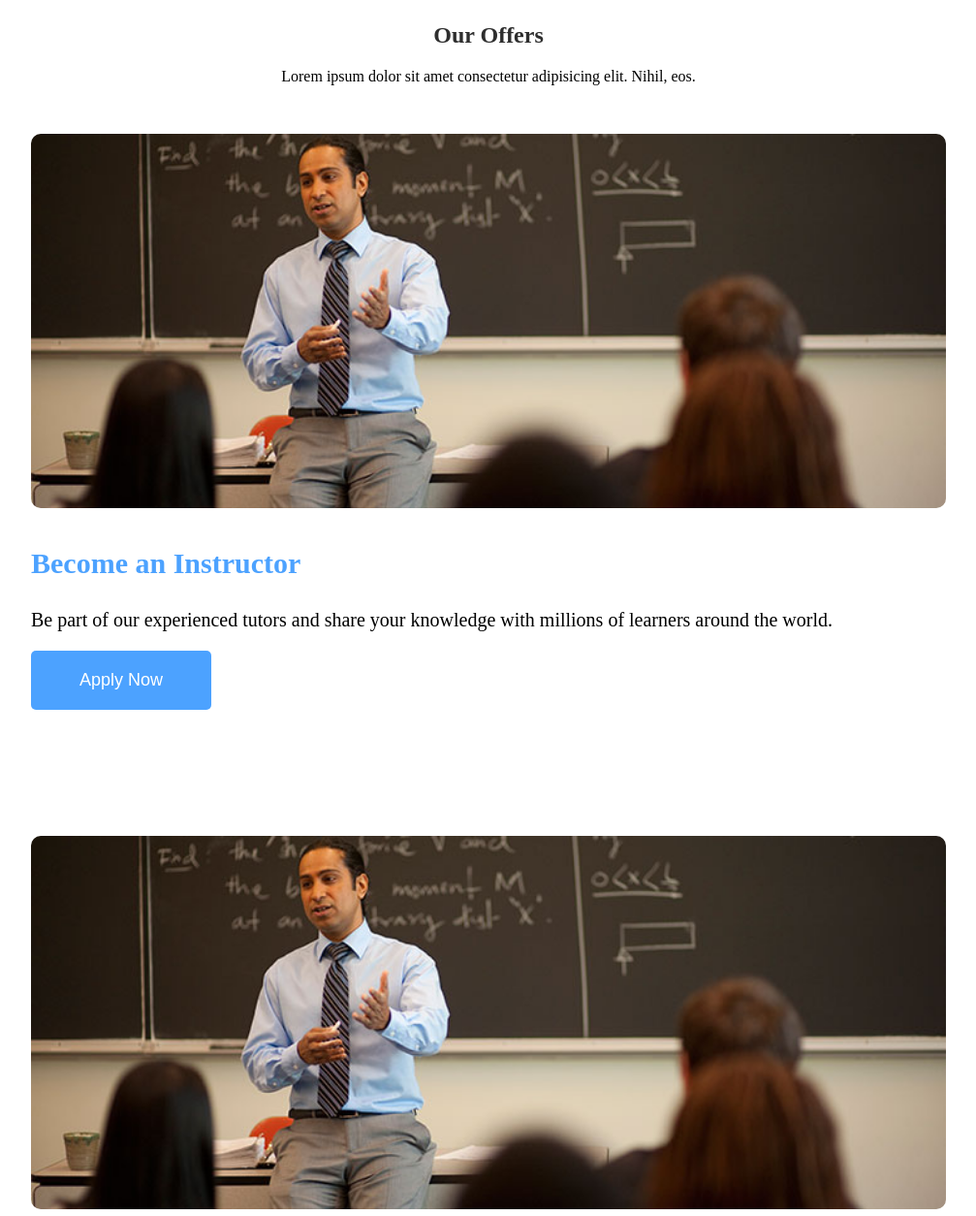
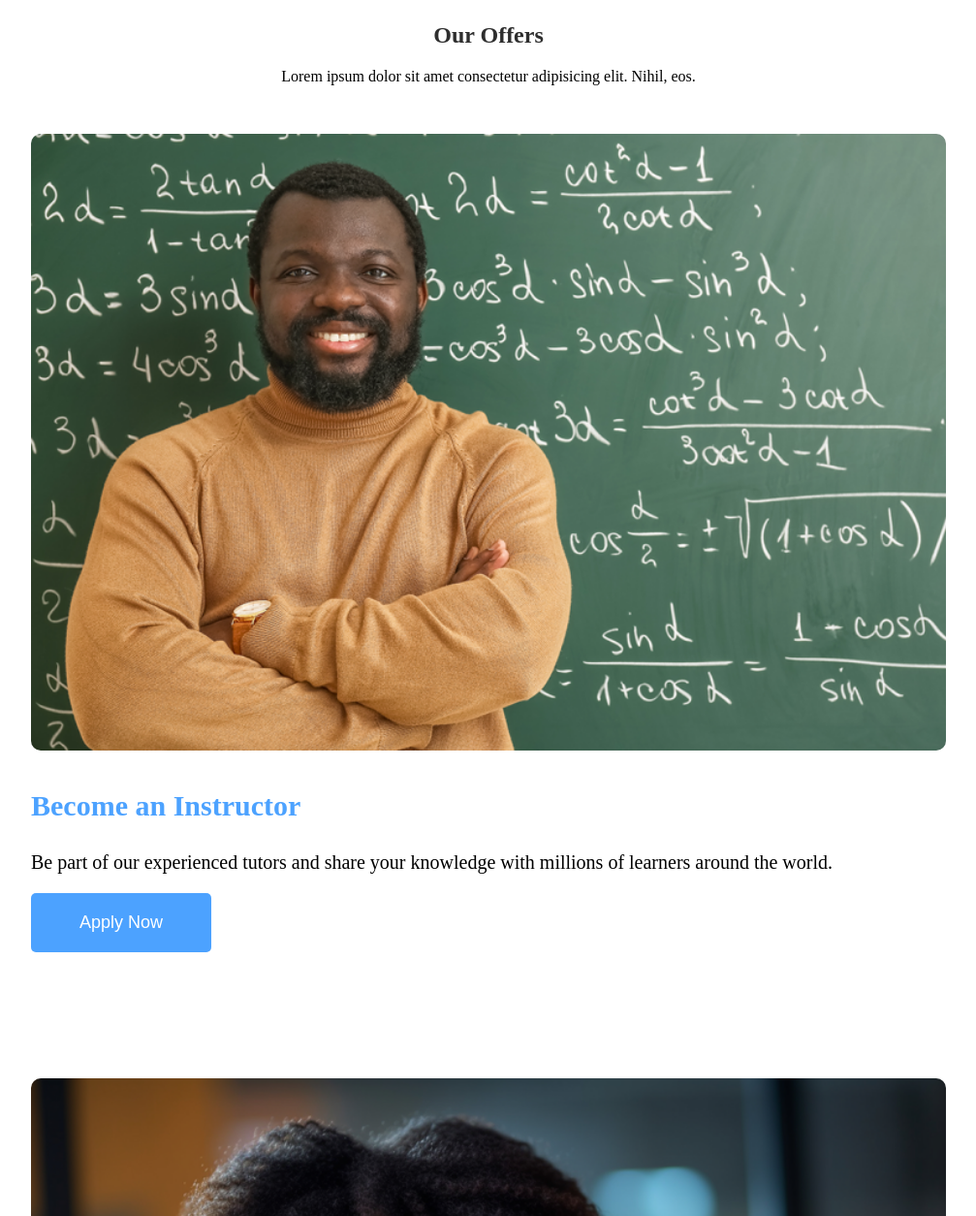
Before and after one commit to esteriella/alhuda-academy, a plain HTML site: page index.html in a window 1280 px wide. Shown: the part 2420-3674 px from the top of the page at 97% size, without its empty margins (136-1143 px from the left). Drawn offline with nearby package versions, Linux system fonts and the light colour scheme.

Commit message:
Update images

```diff
--- a/index.html
+++ b/index.html
@@ -416,7 +416,7 @@
               <!--  Instructor offer  -->
               <img
                 class="offer-img"
-                src="/images/instruct1.jpg"
+                src="/images/tutor_1.png"
                 alt="instructor"
               />
               <div class="offer-texts">
@@ -432,7 +432,7 @@
             <div class="affiliate-offers">
               <img
                 class="offer-img"
-                src="/images/instruct1.jpg"
+                src="/images/sales_support_1.png"
                 alt="instructor"
               />
               <div class="offer-texts">
```
Also changed, not shown: images/sales_support_1.png (added), images/tutor_1.png (added).
